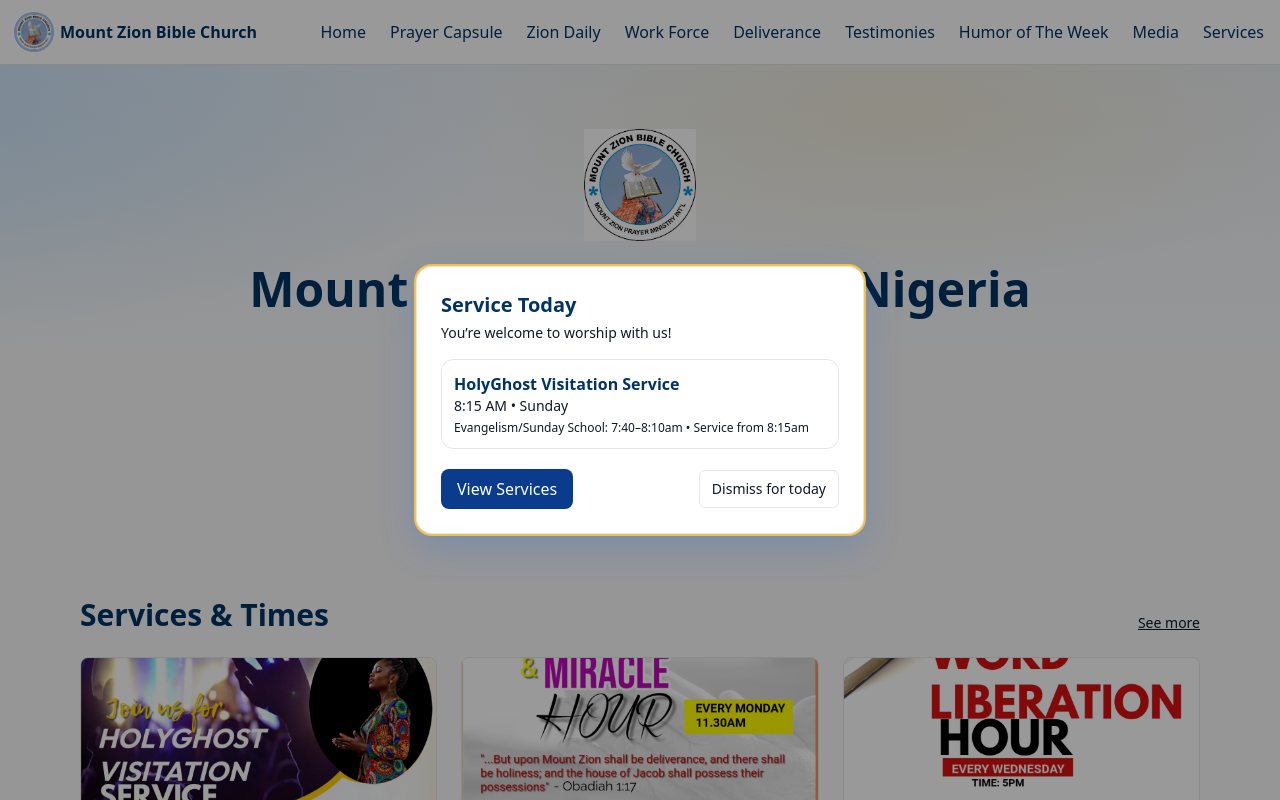
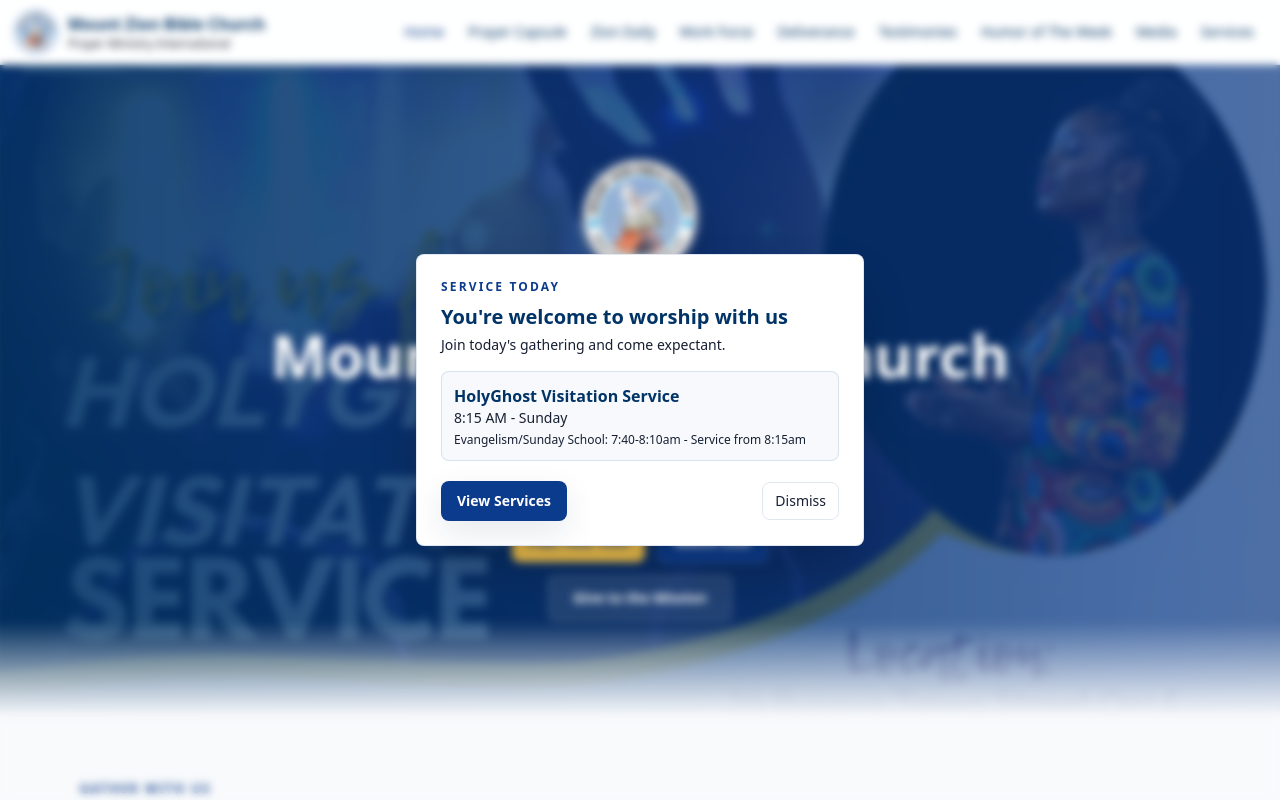
Before and after one commit to Demibrun/MZBC, a Next.js app: page / in a window 1280 px wide. Shown: the top 800 px of the page. Built offline with nearby package versions, Linux system fonts and the light colour scheme.

Commit message:
Polish site UI

```diff
--- a/src/app/globals.css
+++ b/src/app/globals.css
@@ -2,71 +2,132 @@
 @tailwind components;
 @tailwind utilities;
 
-/* Your custom variables */
 :root {
   --mz-primary-blue: #0b3b8c;
   --mz-deep-blue: #003366;
   --mz-gold: #f1c14b;
   --mz-sky-blue: #36a3ff;
-  --shadow: 0 4px 10px rgba(0,0,0,0.08);
+  --mz-green: #159447;
+  --mz-dark: #172033;
+  --mz-light: #f7f9fc;
+  --mz-border: rgba(11, 59, 140, 0.12);
+  --shadow: 0 12px 32px rgba(13, 38, 76, 0.1);
 }
 
-/* Example base styles */
-body {
-  @apply bg-gray-50 text-gray-900;
+html {
+  scroll-behavior: smooth;
 }
 
-/* Now you can safely use @layer */
+body {
+  @apply bg-slate-50 text-gray-900 antialiased;
+  color: var(--mz-dark);
+}
+
 @layer components {
   .btn-primary {
-    @apply text-white px-4 py-2 rounded-xl;
+    @apply inline-flex items-center justify-center rounded-lg px-4 py-2.5 text-sm font-semibold text-white transition;
     background-color: var(--mz-primary-blue);
     box-shadow: var(--shadow);
   }
+
   .btn-primary:hover {
     background-color: #1658bd;
   }
 
   .btn-gold {
+    @apply inline-flex items-center justify-center rounded-lg px-4 py-2.5 text-sm font-semibold transition;
     color: #0b3b8c;
     background-color: var(--mz-gold);
   }
 
   .chip {
-    @apply inline-flex items-center rounded-full px-2.5 py-1 text-xs font-medium;
+    @apply inline-flex items-center rounded-full px-2.5 py-1 text-xs font-semibold;
     background-color: color-mix(in srgb, var(--mz-sky-blue) 15%, transparent);
     color: var(--mz-deep-blue);
   }
 
   .h1 {
-    @apply text-4xl md:text-5xl font-extrabold;
+    @apply text-4xl font-extrabold tracking-normal md:text-5xl;
     color: var(--mz-deep-blue);
+  }
+
+  .h2 {
+    @apply text-2xl font-bold tracking-normal md:text-3xl;
+    color: var(--mz-deep-blue);
+  }
+
+  .section {
+    @apply mx-auto max-w-6xl px-4 py-12 md:py-16;
+  }
+
+  .section-kicker {
+    @apply text-xs font-bold uppercase tracking-[0.18em] text-[var(--mz-primary-blue)];
+  }
+
+  .section-subtitle {
+    @apply mt-2 max-w-2xl text-sm leading-7 md:text-base;
+    color: color-mix(in srgb, var(--mz-dark) 70%, transparent);
+  }
+
+  .card {
+    @apply overflow-hidden rounded-lg border bg-white shadow-sm transition;
+    border-color: var(--mz-border);
+  }
+
+  .card:hover {
+    @apply shadow-md;
+    transform: translateY(-1px);
+  }
+
+  .soft-panel {
+    @apply rounded-lg border bg-white/85 shadow-sm;
+    border-color: var(--mz-border);
+  }
+
+  .input-polish {
+    @apply rounded-lg border border-slate-200 bg-white px-3 py-2.5 text-sm outline-none transition focus:ring-2;
+  }
+
+  .input-polish:focus {
+    border-color: var(--mz-primary-blue);
+    --tw-ring-color: color-mix(in srgb, var(--mz-primary-blue) 15%, transparent);
   }
 }
 
-  .h2{
-    @apply text-3xl font-bold;
-    color: var(--mz-deep-blue);
-  }
-
-
-/* Hero gradient and other classes can stay as before */
-.gradient-hero{
+.gradient-hero {
   background:
-    radial-gradient(60% 60% at 70% 10%, rgba(241,193,75,.18) 0%, transparent 60%),
-    radial-gradient(80% 80% at -10% 10%, rgba(54,163,255,.20) 0%, transparent 62%),
-    linear-gradient(180deg, rgba(14,98,198,.06) 0%, transparent 60%);
+    linear-gradient(90deg, rgba(0, 51, 102, 0.9), rgba(11, 59, 140, 0.72)),
+    url("/uploads/sunday.jpg");
+  background-size: cover;
+  background-position: center;
 }
 
-.frame-16x9{ @apply relative w-full overflow-hidden bg-white/40 rounded-t-2xl; }
-.frame-16x9 > img{ @apply h-full w-full object-cover; aspect-ratio: 16/9; }
+.frame-16x9 {
+  @apply relative w-full overflow-hidden bg-white/40;
+}
 
-.loader-full{ @apply fixed inset-0 z-[9999] grid place-items-center bg-white; }
-.logo-breathe{
+.frame-16x9 > img {
+  @apply h-full w-full object-cover;
+  aspect-ratio: 16/9;
+}
+
+.loader-full {
+  @apply fixed inset-0 z-[9999] grid place-items-center bg-white;
+}
+
+.logo-breathe {
   animation: breathe 2.2s ease-in-out infinite;
-  filter: drop-shadow(0 8px 20px rgba(241,193,75,.35));
+  filter: drop-shadow(0 8px 20px rgba(241, 193, 75, 0.35));
 }
-@keyframes breathe{
-  0%,100%{ transform: scale(1); opacity:.95; }
-  50%{ transform: scale(1.07); opacity:1; }
+
+@keyframes breathe {
+  0%,
+  100% {
+    transform: scale(1);
+    opacity: 0.95;
+  }
+  50% {
+    transform: scale(1.07);
+    opacity: 1;
+  }
 }
--- a/src/app/services/page.tsx
+++ b/src/app/services/page.tsx
@@ -1,50 +1,55 @@
 "use client";
+
 import Image from "next/image";
 
 const services = [
   {
-    name:"HolyGhost Visitation Service",
-    day:"Sundays",
-    time:"8:15am",
-    details:"Evangelism/Sunday School: 7:40–8:10am",
-    imageUrl:"/uploads/sunday.jpg"
+    name: "HolyGhost Visitation Service",
+    day: "Sundays",
+    time: "8:15am",
+    details: "Evangelism/Sunday School: 7:40-8:10am",
+    imageUrl: "/uploads/sunday.jpg",
   },
   {
-    name:"Deliverance & Miracle Hour",
-    day:"Mondays",
-    time:"11:30am",
-    details:"Come expecting miracles",
-    imageUrl:"/uploads/monday-deliverance.jpg"
+    name: "Deliverance & Miracle Hour",
+    day: "Mondays",
+    time: "11:30am",
+    details: "Come expecting miracles",
+    imageUrl: "/uploads/monday-deliverance.jpg",
   },
   {
-    name:"Word Liberation Hour",
-    day:"Wednesdays",
-    time:"5:00pm",
-    imageUrl:"/uploads/sunday.jpg",
+    name: "Word Liberation Hour",
+    day: "Wednesdays",
+    time: "5:00pm",
+    imageUrl: "/uploads/wednesday-word.jpg",
   },
   {
-    name:"Zion Breakthrough Night",
-    day:"Last Fridays of the Month",
-    time:"10:00pm",
-    imageUrl:"/uploads/friday-breakthrough.jpg"
-  }
+    name: "Zion Breakthrough Night",
+    day: "Last Fridays of the Month",
+    time: "10:00pm",
+    imageUrl: "/uploads/friday-breakthrough.jpg",
+  },
 ];
 
-export default function ServicesPage(){
+export default function ServicesPage() {
   return (
-    <section className="section py-12">
-      <h2 className="h2">Services & Times</h2>
+    <section className="section">
+      <p className="section-kicker">Weekly schedule</p>
+      <h1 className="h1 mt-2">Services & Times</h1>
+      <p className="section-subtitle">
+        Join us for prayer, worship, deliverance, and the word throughout the week.
+      </p>
 
-      <div className="mt-6 grid gap-6 md:grid-cols-2 lg:grid-cols-3">
-        {services.map(s=>(
+      <div className="mt-8 grid gap-6 md:grid-cols-2 lg:grid-cols-3">
+        {services.map((s) => (
           <article key={s.name} className="card">
             <div className="frame-16x9">
-              <Image src={s.imageUrl} alt={s.name} fill className="object-cover"/>
+              <Image src={s.imageUrl} alt={s.name} fill className="object-cover" />
             </div>
             <div className="p-5">
               <span className="chip">{s.day}</span>
-              <h3 className="mt-2 text-xl font-semibold text-mz-deep">{s.name}</h3>
-              <p className="text-mz-dark/70">{s.time}</p>
+              <h3 className="mt-3 text-xl font-semibold text-mz-deep">{s.name}</h3>
+              <p className="mt-1 font-medium text-mz-dark/80">{s.time}</p>
               {s.details && <p className="mt-2 text-sm text-mz-dark/70">{s.details}</p>}
             </div>
           </article>
--- a/src/components/Header.tsx
+++ b/src/components/Header.tsx
@@ -2,6 +2,7 @@
 
 import Link from "next/link";
 import Image from "next/image";
+import { usePathname } from "next/navigation";
 import { useEffect, useState } from "react";
 
 /**
@@ -15,6 +16,7 @@
 
 export default function Header() {
   const [open, setOpen] = useState(false);
+  const pathname = usePathname();
 
   // Lock body scroll when drawer open
   useEffect(() => {
@@ -26,26 +28,31 @@
 
   return (
     <>
-      <header className="sticky top-0 z-50 bg-white/95 backdrop-blur supports-[backdrop-filter]:bg-white/80 border-b border-black/10">
-        <div className="mx-auto max-w-7xl px-4 h-16 flex items-center justify-between">
+      <header className="sticky top-0 z-50 border-b border-[var(--mz-border)] bg-white/92 shadow-sm backdrop-blur supports-[backdrop-filter]:bg-white/85">
+        <div className="mx-auto flex h-16 max-w-7xl items-center justify-between px-4">
           {/* Brand */}
-          <Link href="/" className="flex items-center gap-2">
+          <Link href="/" className="flex min-w-0 items-center gap-3">
             <Image
               src="/logo.jpg"
               alt="MZBC"
               width={36}
               height={36}
               priority
-              className="h-9 w-9 rounded-full ring-2 ring-[var(--mz-primary-blue)]/30"
+              className="h-10 w-10 rounded-full object-cover ring-2 ring-[var(--mz-primary-blue)]/20"
             />
-            <span className="font-semibold text-[var(--mz-deep-blue)]">
-              Mount Zion Bible Church
+            <span className="min-w-0">
+              <span className="block truncate text-sm font-bold leading-tight text-[var(--mz-deep-blue)] md:text-base">
+                Mount Zion Bible Church
+              </span>
+              <span className="hidden text-xs font-medium text-[var(--mz-dark)]/55 sm:block">
+                Prayer Ministry International
+              </span>
             </span>
           </Link>
 
           {/* Desktop (lg+) */}
-          <nav className="hidden lg:flex items-center gap-6 text-[var(--mz-dark)]">
-            <NavLinks onClick={() => {}} />
+          <nav className="hidden items-center gap-1 text-[var(--mz-dark)] lg:flex">
+            <NavLinks activePath={pathname} onClick={() => {}} />
             {/* Admin link removed from public header */}
           </nav>
 
@@ -53,7 +60,7 @@
           <button
             aria-label={open ? "Close menu" : "Open menu"}
             onClick={() => setOpen((v) => !v)}
-            className="lg:hidden relative h-10 w-10 grid place-items-center rounded-lg border border-black/10"
+            className="relative grid h-10 w-10 place-items-center rounded-lg border border-[var(--mz-border)] bg-white lg:hidden"
           >
             {/* Animated burger -> X */}
             <span className="sr-only">Toggle menu</span>
@@ -78,7 +85,7 @@
 
       {/* Backdrop */}
       <div
-        className={`fixed inset-0 z-40 bg-black/30 transition-opacity duration-300 lg:hidden ${
+        className={`fixed inset-0 z-40 bg-[var(--mz-deep-blue)]/45 transition-opacity duration-300 lg:hidden ${
           open ? "opacity-100" : "opacity-0 pointer-events-none"
         }`}
         onClick={() => setOpen(false)}
@@ -88,7 +95,7 @@
       <aside
         className={`fixed right-0 top-0 z-50 h-full w-[86%] max-w-[360px] bg-white
           transform transition-transform duration-300 lg:hidden
-          border-l border-black/10
+          border-l border-[var(--mz-border)]
           ${open ? "translate-x-0" : "translate-x-full"}`}
         style={{
           // Gold/Blue interchangeable accent: ring + outer glow
@@ -96,11 +103,11 @@
             "0 0 0 2px var(--mz-gold), 0 10px 30px rgba(30,109,227,.25)",
         }}
       >
-        <div className="flex items-center justify-between px-4 h-16 border-b border-black/10">
-          <span className="font-semibold text-[var(--mz-deep-blue)]">MZPMI</span>
+        <div className="flex h-16 items-center justify-between border-b border-[var(--mz-border)] px-4">
+          <span className="font-semibold text-[var(--mz-deep-blue)]">MZBC</span>
           <button
             onClick={() => setOpen(false)}
-            className="rounded-md p-2 hover:bg-black/5"
+            className="relative rounded-md p-2 text-transparent hover:bg-black/5 after:text-[var(--mz-deep-blue)] after:content-['x']"
             aria-label="Close menu"
           >
             ✕
@@ -159,7 +166,13 @@
 
 /* ----------------- helpers ----------------- */
 
-function NavLinks({ onClick }: { onClick: () => void }) {
+function NavLinks({
+  activePath,
+  onClick,
+}: {
+  activePath: string;
+  onClick: () => void;
+}) {
   const items = [
     ["Home", "/"],
     ["Prayer Capsule", "/prayer-capsule"],
@@ -178,7 +191,11 @@
           key={href}
           href={href}
           onClick={onClick}
-          className="text-[var(--mz-deep-blue)] hover:text-[var(--mz-primary-blue)] transition"
+          className={`rounded-md px-2.5 py-2 text-sm font-medium transition ${
+            activePath === href
+              ? "bg-[var(--mz-primary-blue)]/10 text-[var(--mz-primary-blue)]"
+              : "text-[var(--mz-deep-blue)] hover:bg-slate-100 hover:text-[var(--mz-primary-blue)]"
+          }`}
         >
           {label}
         </Link>
--- a/src/components/Hero.tsx
+++ b/src/components/Hero.tsx
@@ -27,29 +27,35 @@
   }
 
   return (
-    <div className="gradient-hero">
-      <div className="mx-auto max-w-6xl px-4 py-16 text-center">
+    <div className="gradient-hero relative overflow-hidden">
+      <div className="absolute inset-x-0 bottom-0 h-24 bg-gradient-to-t from-slate-50 to-transparent" />
+      <div className="relative mx-auto max-w-6xl px-4 py-16 text-center md:py-24">
         <Image
           src="/logo.jpg"
           alt="Church Logo"
           width={112}
           height={112}
           priority
-          className="mx-auto h-28 w-28 object-contain"
+          className="mx-auto h-24 w-24 rounded-full object-cover ring-4 ring-white/30 shadow-2xl md:h-28 md:w-28"
         />
 
-        <h1 className="mt-6 text-3xl md:text-5xl font-extrabold text-[var(--mz-deep-blue)]">
+        <p className="mt-6 text-xs font-bold uppercase tracking-[0.22em] text-[var(--mz-gold)]">
+          Welcome to Zion
+        </p>
+        <h1 className="mx-auto mt-3 max-w-4xl text-4xl font-extrabold leading-tight text-white md:text-6xl">
           Mount Zion Bible Church Nigeria
         </h1>
-        <p className="mt-3 text-lg md:text-xl">Zion, where captives become captains.</p>
+        <p className="mx-auto mt-4 max-w-2xl text-lg leading-8 text-white/86 md:text-xl">
+          Zion, where captives become captains.
+        </p>
 
         {/* Buttons row (kept exactly; Watch uses your btn-primary too) */}
-        <div className="mt-8 flex items-center justify-center gap-3">
-          <a href="#visit" className="btn-primary">Plan Your Visit</a>
+        <div className="mt-8 flex flex-wrap items-center justify-center gap-3">
+          <a href="#visit" className="btn-gold">Plan Your Visit</a>
 
           <button
             onClick={() => setLiveOpen(true)}
-            className="btn-primary"
+            className="btn-primary border border-white/20"
           >
             Watch Live
           </button>
@@ -59,7 +65,7 @@
         <div className="mt-3 flex items-center justify-center">
           <button
             onClick={() => setGiveOpen(true)}
-            className="bg-[var(--mz-green)]/90 text-blue px-6 py-3 rounded-lg font-semibold shadow hover:scale-105 transition"
+            className="inline-flex rounded-lg border border-white/25 bg-white/10 px-6 py-3 text-sm font-semibold text-white shadow backdrop-blur transition hover:bg-white/18"
           >
             Give to the Mission
           </button>
--- a/src/components/ServiceAlert.tsx
+++ b/src/components/ServiceAlert.tsx
@@ -3,51 +3,42 @@
 import { useEffect, useMemo, useState } from "react";
 import Link from "next/link";
 
-/**
- * ServiceAlert
- * - Shows a modal on the home page when today is a service day.
- * - Dismiss state is stored per-day in localStorage: serviceAlertDismissed-YYYY-MM-DD
- * - Uses browser local time; set schedule below (24h time).
- */
-
 type Service = {
   title: string;
-  day: number;         // 0=Sun ... 6=Sat
-  time: string;        // "HH:MM" 24h local time
+  day: number;
+  time: string;
   note?: string;
-  lastFriday?: boolean; // if true, this service occurs on the last Friday of the month
+  lastFriday?: boolean;
 };
 
-// EDIT to match your schedule
 const SCHEDULE: Service[] = [
   {
     title: "HolyGhost Visitation Service",
-    day: 0, // Sunday
+    day: 0,
     time: "08:15",
-    note: "Evangelism/Sunday School: 7:40–8:10am • Service from 8:15am",
+    note: "Evangelism/Sunday School: 7:40-8:10am - Service from 8:15am",
   },
   {
     title: "Deliverance & Miracle Hour",
-    day: 1, // Monday
+    day: 1,
     time: "11:30",
     note: "Come expecting miracles",
   },
   {
     title: "Word Liberation Hour",
-    day: 3, // Wednesday
+    day: 3,
     time: "17:00",
   },
   {
     title: "Zion Breakthrough Night",
-    day: 5, // Friday
+    day: 5,
     time: "22:00",
     lastFriday: true,
   },
 ];
 
 function isLastFriday(date: Date) {
-  const d = new Date(date.getFullYear(), date.getMonth() + 1, 0); // last day of month
-  // go backwards to Friday
+  const d = new Date(date.getFullYear(), date.getMonth() + 1, 0);
   const lastFriday = new Date(d);
   while (lastFriday.getDay() !== 5) lastFriday.setDate(lastFriday.getDate() - 1);
   return (
@@ -69,9 +60,8 @@
 
   const today = useMemo(() => new Date(), []);
   const todayKey = `serviceAlertDismissed-${ymd(today)}`;
-  const weekday = today.getDay(); // 0..6
+  const weekday = today.getDay();
 
-  // Build today's services list
   const todaysServices = useMemo(() => {
     return SCHEDULE.filter((s) => {
       if (s.day !== weekday) return false;
@@ -80,7 +70,6 @@
     });
   }, [weekday, today]);
 
-  // Decide whether to show
   useEffect(() => {
     if (todaysServices.length === 0) return;
     const dismissed = localStorage.getItem(todayKey);
@@ -91,53 +80,40 @@
 
   return (
     <div
-      className="fixed inset-0 z-[70] flex items-center justify-center bg-black/40"
+      className="fixed inset-0 z-[70] flex items-center justify-center bg-[var(--mz-deep-blue)]/55 p-4 backdrop-blur-sm"
       role="dialog"
       aria-modal="true"
     >
-      <div
-        className="w-[92vw] max-w-md rounded-2xl bg-white p-6 shadow-2xl border border-black/10"
-        style={{
-          // gentle glass look
-          backdropFilter: "blur(8px)",
-          WebkitBackdropFilter: "blur(8px)",
-          boxShadow:
-            "0 0 0 2px var(--mz-gold), 0 12px 36px rgba(30,109,227,.25)",
-        }}
-      >
-        <h3 className="text-xl font-extrabold text-[var(--mz-deep-blue)]">
-          Service Today
+      <div className="w-full max-w-md rounded-lg border border-[var(--mz-border)] bg-white p-6 shadow-2xl">
+        <p className="section-kicker">Service Today</p>
+        <h3 className="mt-2 text-xl font-extrabold text-[var(--mz-deep-blue)]">
+          You're welcome to worship with us
         </h3>
-        <p className="text-sm text-[var(--mz-dark)]/70 mt-1">
-          You’re welcome to worship with us!
+        <p className="mt-1 text-sm text-[var(--mz-dark)]/70">
+          Join today's gathering and come expectant.
         </p>
 
         <ul className="mt-4 space-y-3">
           {todaysServices.map((s, i) => (
             <li
               key={i}
-              className="rounded-xl border border-black/10 p-3 bg-[var(--mz-light)]"
+              className="rounded-lg border border-[var(--mz-border)] bg-[var(--mz-light)] p-3"
             >
-              <div className="font-semibold text-[var(--mz-deep-blue)]">
-                {s.title}
-              </div>
+              <div className="font-semibold text-[var(--mz-deep-blue)]">{s.title}</div>
               <div className="text-sm text-[var(--mz-dark)]/80">
-                {formatTime(s.time)} • {weekdayName(weekday)}
+                {formatTime(s.time)} - {weekdayName(weekday)}
               </div>
               {s.note && (
-                <div className="text-xs text-[var(--mz-dark)]/60 mt-1">
-                  {s.note}
-                </div>
+                <div className="mt-1 text-xs text-[var(--mz-dark)]/60">{s.note}</div>
               )}
             </li>
           ))}
         </ul>
 
-        <div className="mt-5 flex items-center justify-between">
+        <div className="mt-5 flex items-center justify-between gap-3">
           <Link
             href="/services"
-            className="rounded-lg px-4 py-2 text-white"
-            style={{ backgroundColor: "var(--mz-primary-blue)" }}
+            className="btn-primary"
             onClick={() => {
               localStorage.setItem(todayKey, "1");
               setOpen(false);
@@ -151,9 +127,9 @@
               localStorage.setItem(todayKey, "1");
               setOpen(false);
             }}
-              className="rounded-md border px-3 py-2 text-sm hover:bg-black/5"
+            className="rounded-lg border border-[var(--mz-border)] px-3 py-2 text-sm hover:bg-slate-50"
           >
-              Dismiss for today
+            Dismiss
           </button>
         </div>
       </div>
@@ -161,14 +137,11 @@
   );
 }
 
-/* ---------------- helpers ---------------- */
-
 function weekdayName(d: number) {
-  return ["Sunday","Monday","Tuesday","Wednesday","Thursday","Friday","Saturday"][d];
+  return ["Sunday", "Monday", "Tuesday", "Wednesday", "Thursday", "Friday", "Saturday"][d];
 }
 
 function formatTime(t: string) {
-  // "HH:MM" -> local 12h format
   const [h, m] = t.split(":").map(Number);
   const date = new Date();
   date.setHours(h, m, 0, 0);
--- a/src/components/ServicesSection.tsx
+++ b/src/components/ServicesSection.tsx
@@ -1,11 +1,10 @@
-// src/components/ServicesSection.tsx
 "use client";
+
 import Image from "next/image";
 import Link from "next/link";
 import { Card, CardContent, CardHeader, CardTitle } from "@/components/ui/card";
 
 type Props = {
-  /** show a smaller set on the home page */
   compact?: boolean;
 };
 
@@ -17,41 +16,44 @@
 };
 
 const services: Service[] = [
-    {
+  {
     title: "HolyGhost Visitation Service",
-    when: "Evangelism/Sunday School: 7:40–8:10am • Service: from 8:15am",
+    when: "Evangelism/Sunday School: 7:40-8:10am - Service from 8:15am",
     image: "/uploads/sunday.jpg",
- },
- {
+  },
+  {
     title: "Deliverance & Miracle Hour",
-    when: "Mondays • 11:30am",
+    when: "Mondays - 11:30am",
     image: "/uploads/monday-deliverance.jpg",
     note: "Come expecting miracles",
   },
   {
     title: "Word Liberation Hour",
-    when: "Wednesdays • 5:00pm",
+    when: "Wednesdays - 5:00pm",
     image: "/uploads/wednesday-word.jpg",
   },
   {
     title: "Zion Breakthrough Night",
-    when: "Last Friday • 10:00pm",
+    when: "Last Friday - 10:00pm",
     image: "/uploads/friday-breakthrough.jpg",
   },
-
 ];
 
 export default function ServicesSection({ compact = false }: Props) {
   const list = compact ? services.slice(0, 3) : services;
 
   return (
-    <section id="services" className="mx-auto max-w-6xl px-4 py-12">
-      <div className="flex items-end justify-between">
-        <h2 className="text-2xl md:text-3xl font-bold text-[var(--mz-deep-blue)]">
-          Services & Times
-        </h2>
+    <section id="services" className="section">
+      <div className="flex flex-wrap items-end justify-between gap-4">
+        <div>
+          <p className="section-kicker">Gather with us</p>
+          <h2 className="h2 mt-2">Services & Times</h2>
+          <p className="section-subtitle">
+            Weekly worship, prayer, deliverance, and word meetings for the whole family.
+          </p>
+        </div>
         {!compact && (
-          <Link href="/services" className="text-sm underline">
+          <Link href="/services" className="btn-primary">
             See more
           </Link>
         )}
@@ -59,17 +61,19 @@
 
       <div className="mt-6 grid gap-6 sm:grid-cols-2 lg:grid-cols-3">
         {list.map((s) => (
-          <Card key={s.title} className="overflow-hidden">
-            <div className="relative h-40 w-full">
+          <Card key={s.title} className="card">
+            <div className="relative h-44 w-full">
               <Image src={s.image} alt={s.title} fill className="object-cover" />
             </div>
             <CardHeader>
-              <CardTitle className="text-[var(--mz-deep-blue)]">{s.title}</CardTitle>
+              <CardTitle className="text-lg text-[var(--mz-deep-blue)]">
+                {s.title}
+              </CardTitle>
             </CardHeader>
             <CardContent>
               <p className="text-sm text-[var(--mz-dark)]/80">{s.when}</p>
               {s.note && (
-                <span className="mt-2 inline-block rounded bg-[var(--mz-green)]/10 px-2 py-1 text-xs text-[var(--mz-green)]">
+                <span className="mt-3 inline-block rounded-full bg-[var(--mz-green)]/10 px-2.5 py-1 text-xs font-semibold text-[var(--mz-green)]">
                   {s.note}
                 </span>
               )}
```
Also changed, not shown: src/app/about/page.tsx (+10 -7 lines), src/app/media/page.tsx (+20 -12 lines), src/app/mzbcadmin/page.tsx (+13 -10 lines), src/app/zion-daily/page.tsx (+12 -13 lines), src/components/MapEmbed.tsx (+15 -15 lines), src/components/MediaPreview.tsx (+15 -9 lines). Lines whose indentation alone changed are shown as unchanged.
